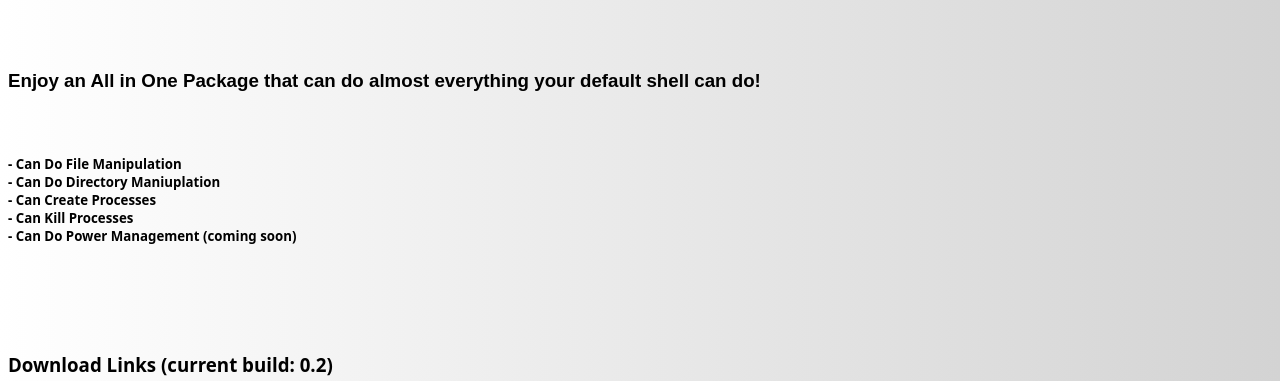
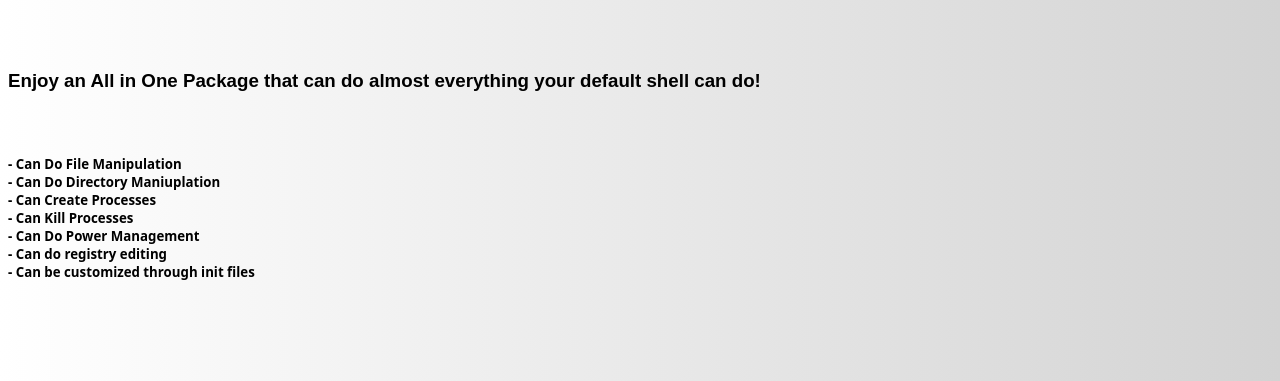
Before and after one commit to realzvqle/zivgates, a plain HTML site: page layl/index.html in a window 1280 px wide. Shown: the part 419-800 px from the top of the page. Drawn offline with Linux system fonts and the light colour scheme.

Commit message:
layl 0.300

```diff
--- a/layl/index.html
+++ b/layl/index.html
@@ -28,13 +28,14 @@
     <br><br><h3>Enjoy an All in One Package that can do almost everything your default shell can do!</h3>
 </div>
 <br>
-        <h5>  - Can Do File Manipulation<br>  - Can Do Directory Maniuplation<br>  - Can Create Processes<br>- Can Kill Processes<br>- Can Do Power Management (coming soon)</h5>
+        <h5>  - Can Do File Manipulation<br>  - Can Do Directory Maniuplation<br>  - Can Create Processes<br>- Can Kill Processes<br>- Can Do Power Management
+        <br>- Can do registry editing <br>- Can be customized through init files</h5>
 
     <br><br><br>
 
 
-    <h3>Download Links (current build: 0.2)</h3>
-    <a href="https://github.com/realzvqle/Layl-Shell/releases/download/0.202/layl.exe">
+    <h3>Download Links (current build: 0.300)</h3>
+    <a href="https://github.com/realzvqle/Layl-Shell/releases/download/0.300/layl.exe">
         <img src="resources/download.png" height="125" width="250">
     </a>
     <br>
```
